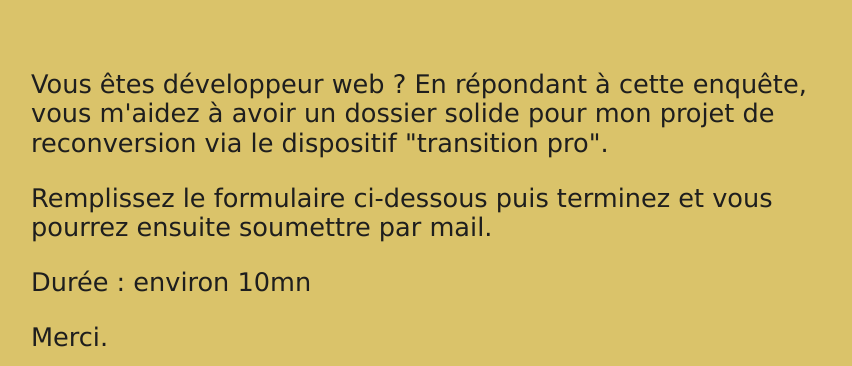
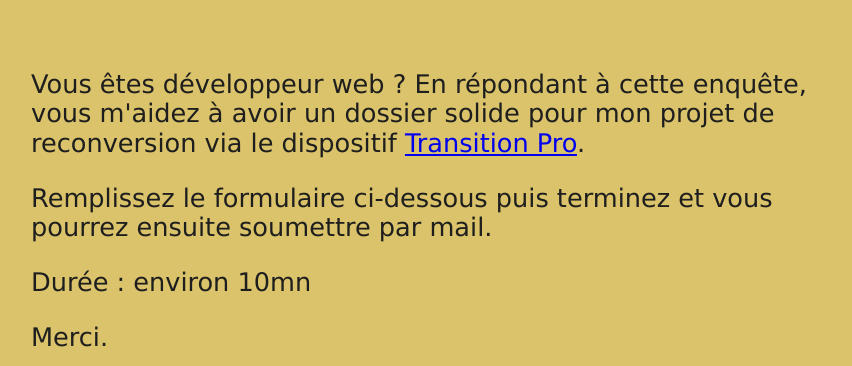
Before and after one commit to stevenbachimont/enquetemetier, a website built with Parcel: page index.html in a window 1280 px wide. Shown: the part 434-800 px from the top of the page, without its empty margins (209-1061 px from the left). Built offline with nearby package versions, Linux system fonts and the light colour scheme.

Commit message:
index.html

```diff
--- a/index.html
+++ b/index.html
@@ -35,7 +35,7 @@
     <div id="soustitre">
       <div>
         <h2>Projet : Formation Developpeur Web et Web App</h2><br>
-        <p>Vous êtes développeur web ? En répondant à cette enquête, vous m'aidez à avoir un dossier solide pour mon projet de reconversion via le dispositif "transition pro".</p>
+        <p>Vous êtes développeur web ? En répondant à cette enquête, vous m'aidez à avoir un dossier solide pour mon projet de reconversion via le dispositif <a href="https://atnet.transitionspro-pdl.fr/" target="_blank">Transition Pro</a>.</p>
         <p>Remplissez le formulaire ci-dessous puis terminez et vous pourrez ensuite soumettre par mail.</p>
         <p>Durée : environ 10mn</p>
         <p>Merci.</p>
```
